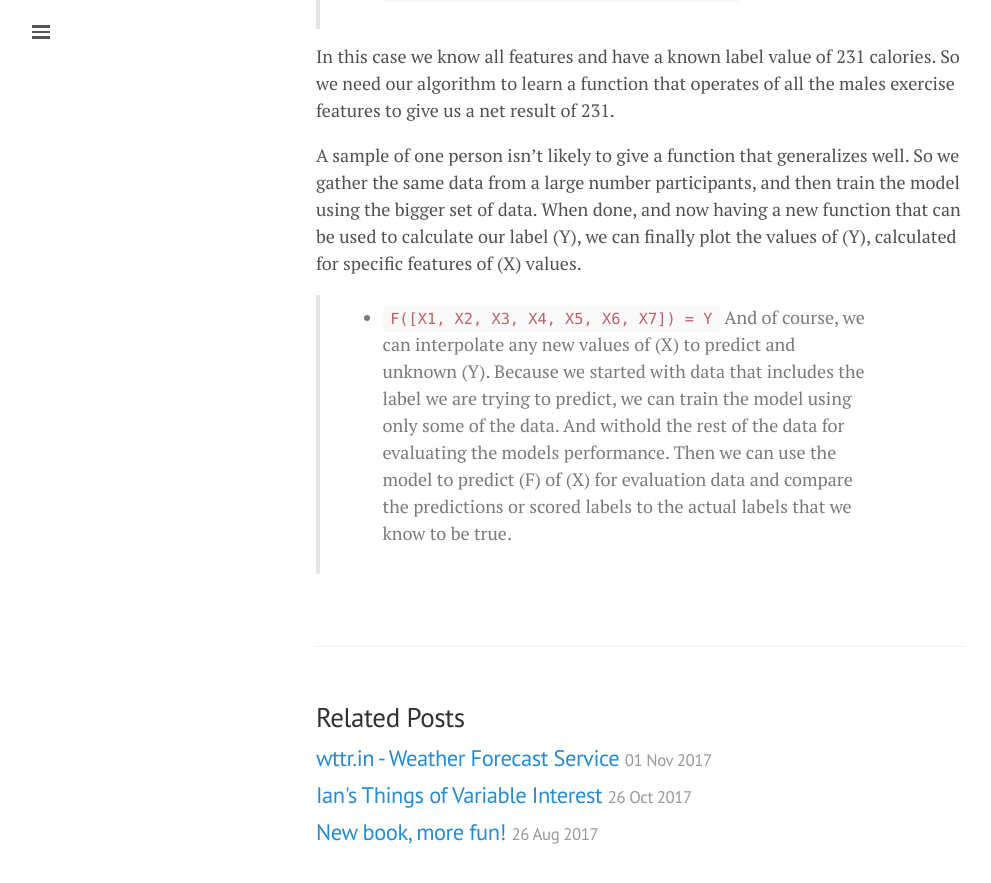
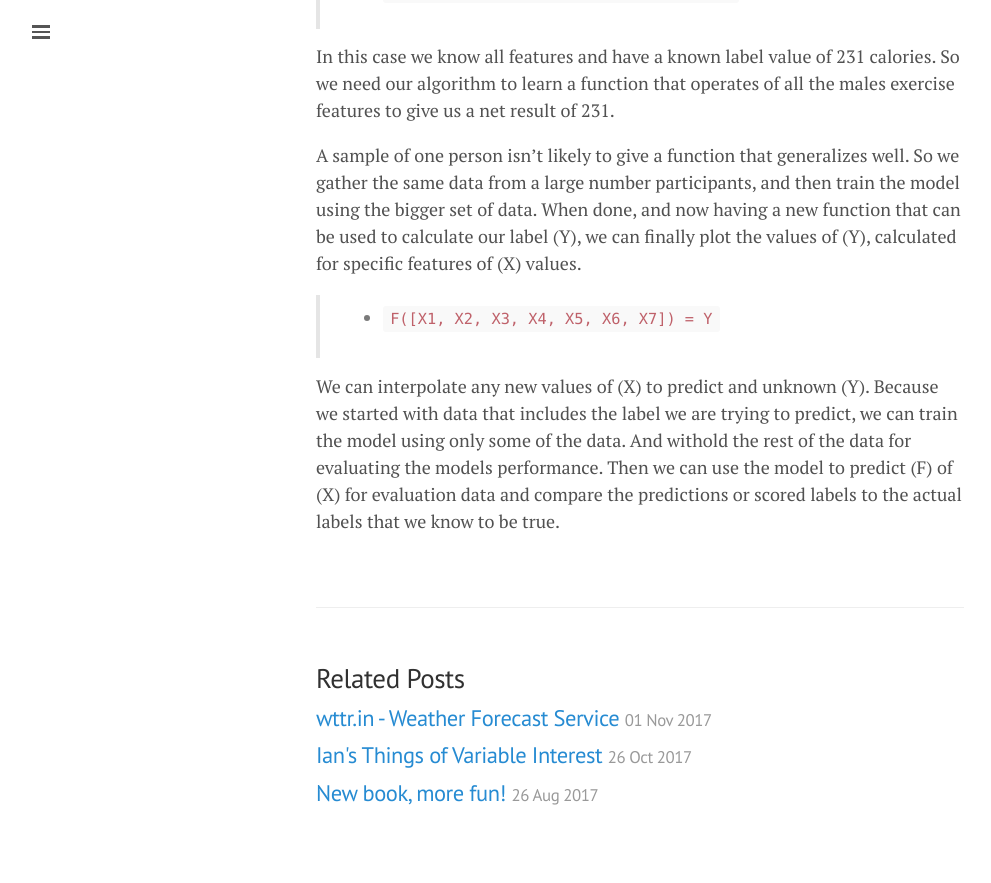
Before and after one commit to lgeurts/lgeurts.github.io, a Jekyll site: the page built from _posts/2018-06-29-artificial-intelligence-basics.md, in a window 1280 px wide and 900 px high, scrolled down 2965 px. Shown: the top 883 px of the window, without its empty margins (0-991 px from the left). Built offline with Jekyll 4.4.1, drawn with Linux system fonts in a browser that asks for light colours; nearby versions of some CDN libraries; after the commit the page ends 3826 px from its top, so only the background shows below that.

Commit message:
Update 2018-06-29-artificial-intelligence-basics.md

```diff
--- a/_posts/2018-06-29-artificial-intelligence-basics.md
+++ b/_posts/2018-06-29-artificial-intelligence-basics.md
@@ -79,4 +79,5 @@
 A sample of one person isn't likely to give a function that generalizes well. So we gather the same data from a large number participants, and then train the model using the bigger set of data. When done, and now having a new function that can be used to calculate our label (Y), we can finally plot the values of (Y), calculated for specific features of (X) values.
 
 > * `F([X1, X2, X3, X4, X5, X6, X7]) = Y`
-And of course, we can interpolate any new values of (X) to predict and unknown (Y). Because we started with data that includes the label we are trying to predict, we can train the model using only some of the data. And withold the rest of the data for evaluating the models performance. Then we can use the model to predict (F) of (X) for evaluation data and compare the predictions or scored labels to the actual labels that we know to be true.
+
+We can interpolate any new values of (X) to predict and unknown (Y). Because we started with data that includes the label we are trying to predict, we can train the model using only some of the data. And withold the rest of the data for evaluating the models performance. Then we can use the model to predict (F) of (X) for evaluation data and compare the predictions or scored labels to the actual labels that we know to be true.
```
